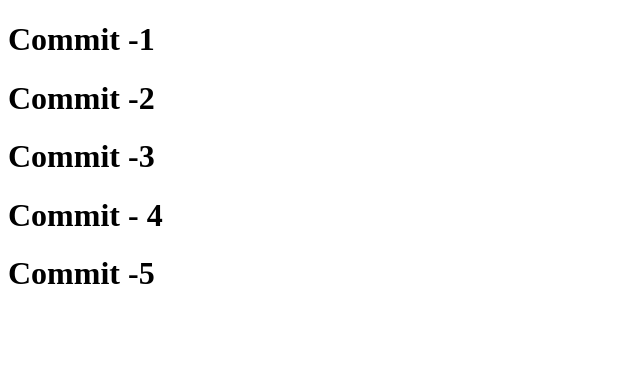
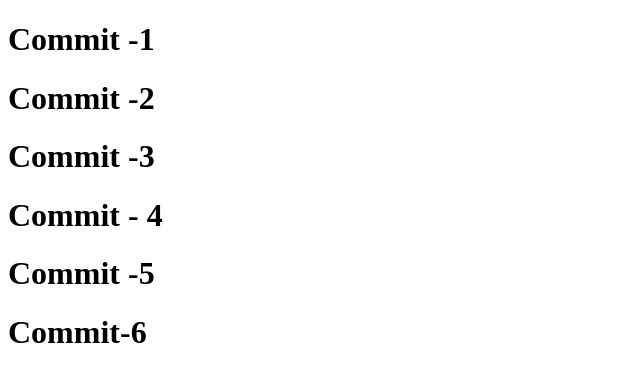
Before and after one commit to vasanthgitcourse/GitFinalWeek2026, a plain HTML site: page index.html in a window 1280 px wide. Shown: the whole page, without its empty margins (0-640 px from the left). Drawn offline with Linux system fonts and the light colour scheme.

Commit message:
Commit-6

```diff
--- a/index.html
+++ b/index.html
@@ -11,6 +11,7 @@
         <h1>Commit  -3</h1>
         <h1>Commit - 4</h1>
         <h1>Commit -5</h1>
+        <h1>Commit-6</h1>
 
 
 </body>
```
